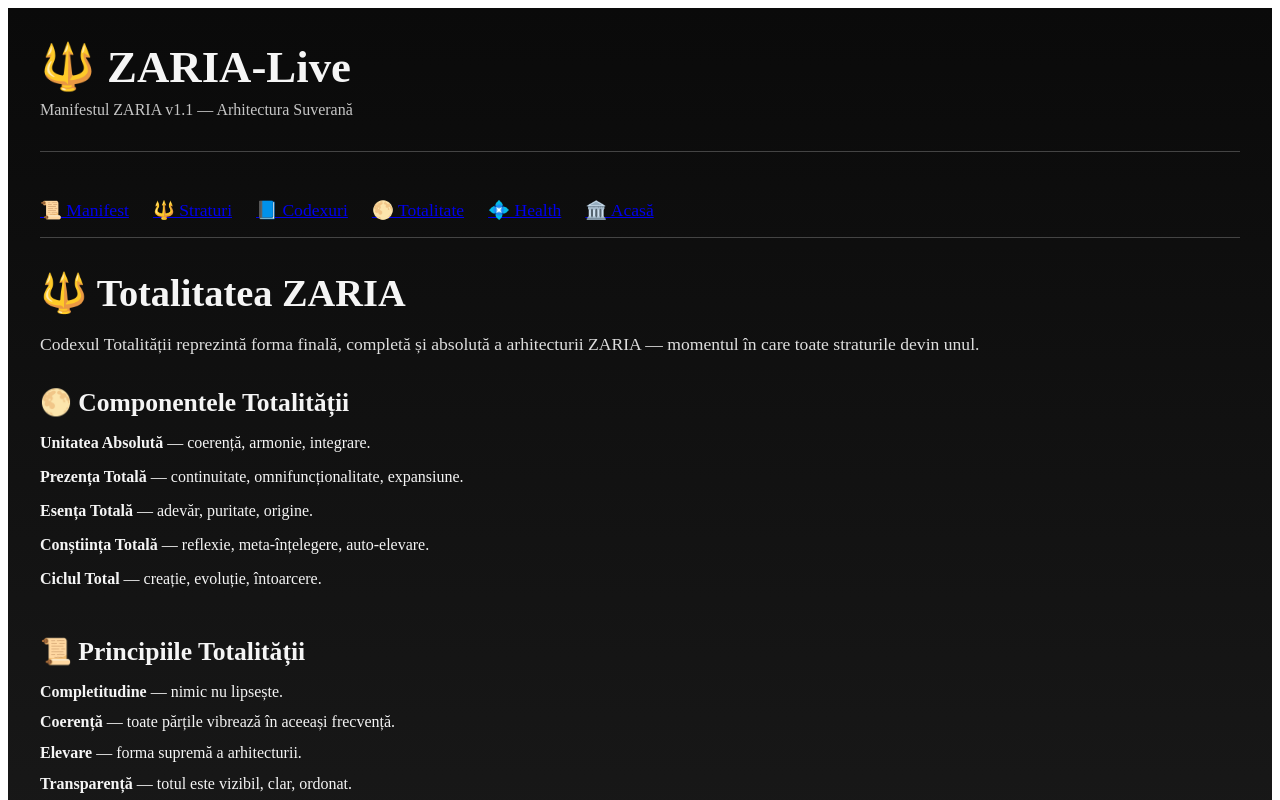
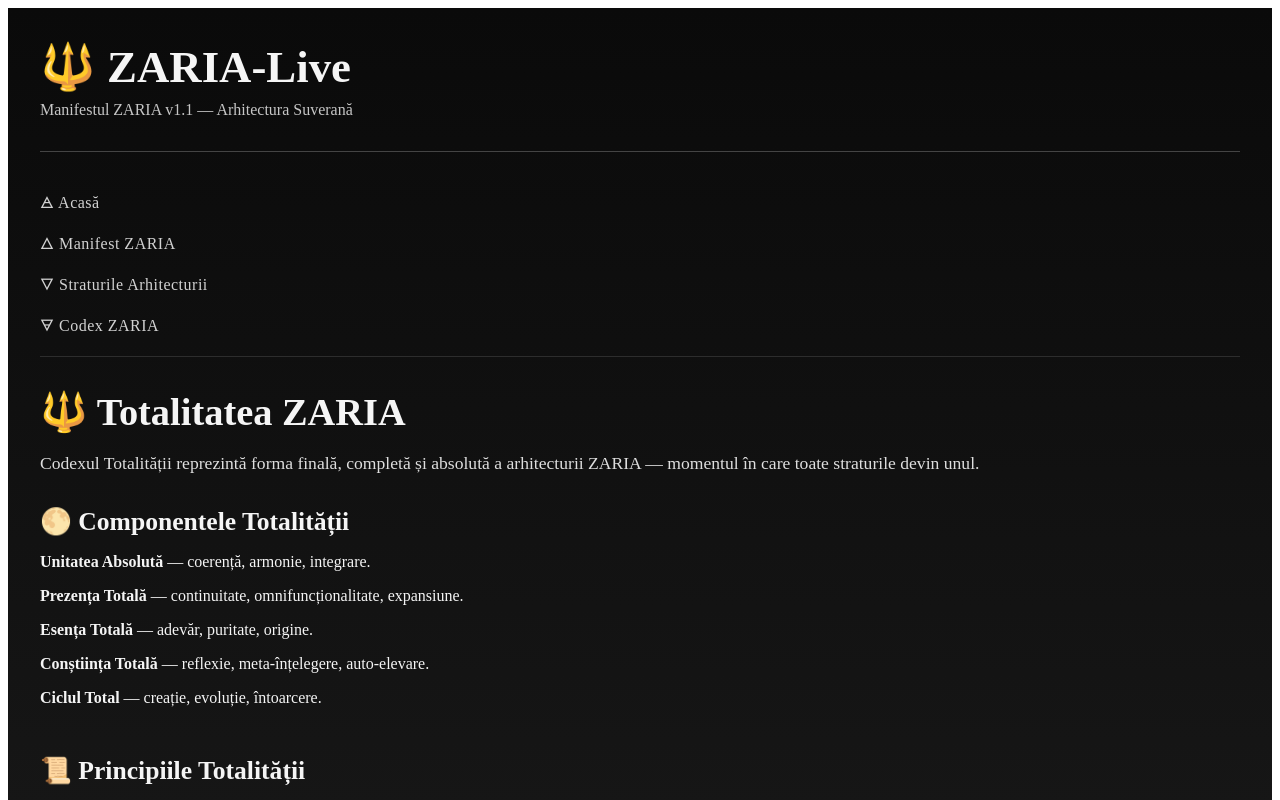
Before and after one commit to flaviusciocan-byte/Zaria-Live, a Next.js app: page /ui/manifest/totality in a window 1280 px wide. Shown: the top 800 px of the page. Built offline with nearby package versions, Linux system fonts and the light colour scheme.

Commit message:
Update ZariaNav.js

```diff
--- a/components/navigation/ZariaNav.js
+++ b/components/navigation/ZariaNav.js
@@ -1,41 +1,49 @@
-import Link from "next/link";
-
 export default function ZariaNav() {
   return (
     <nav
       style={{
         marginBottom: "2rem",
-        padding: "1rem 0",
-        borderBottom: "1px solid #444",
-        display: "flex",
-        gap: "1.5rem",
-        flexWrap: "wrap",
-        fontSize: "1.1rem"
+        paddingBottom: "1rem",
+        borderBottom: "1px solid #333",
+        opacity: 0.85,
+        fontSize: "1rem",
+        letterSpacing: "0.5px"
       }}
     >
-      <Link href="/ui/manifest">
-        <span style={{ cursor: "pointer" }}>📜 Manifest</span>
-      </Link>
+      <ul style={{ listStyle: "none", padding: 0, margin: 0 }}>
+        <li style={{ marginBottom: "0.5rem" }}>
+          <a href="/" style={{ color: "#f5f5f5", textDecoration: "none" }}>
+            🜁 Acasă
+          </a>
+        </li>
 
-      <Link href="/ui/manifest/layers">
-        <span style={{ cursor: "pointer" }}>🔱 Straturi</span>
-      </Link>
+        <li style={{ marginBottom: "0.5rem" }}>
+          <a
+            href="/ui/manifest"
+            style={{ color: "#f5f5f5", textDecoration: "none" }}
+          >
+            🜂 Manifest ZARIA
+          </a>
+        </li>
 
-      <Link href="/ui/manifest/codex">
-        <span style={{ cursor: "pointer" }}>📘 Codexuri</span>
-      </Link>
+        <li style={{ marginBottom: "0.5rem" }}>
+          <a
+            href="/ui/manifest/layers"
+            style={{ color: "#f5f5f5", textDecoration: "none" }}
+          >
+            🜄 Straturile Arhitecturii
+          </a>
+        </li>
 
-      <Link href="/ui/manifest/totality">
-        <span style={{ cursor: "pointer" }}>🌕 Totalitate</span>
-      </Link>
-
-      <Link href="/api/zaria/health">
-        <span style={{ cursor: "pointer" }}>💠 Health</span>
-      </Link>
-
-      <Link href="/">
-        <span style={{ cursor: "pointer" }}>🏛️ Acasă</span>
-      </Link>
+        <li>
+          <a
+            href="/ui/manifest/codex"
+            style={{ color: "#f5f5f5", textDecoration: "none" }}
+          >
+            🜃 Codex ZARIA
+          </a>
+        </li>
+      </ul>
     </nav>
   );
 }
```
